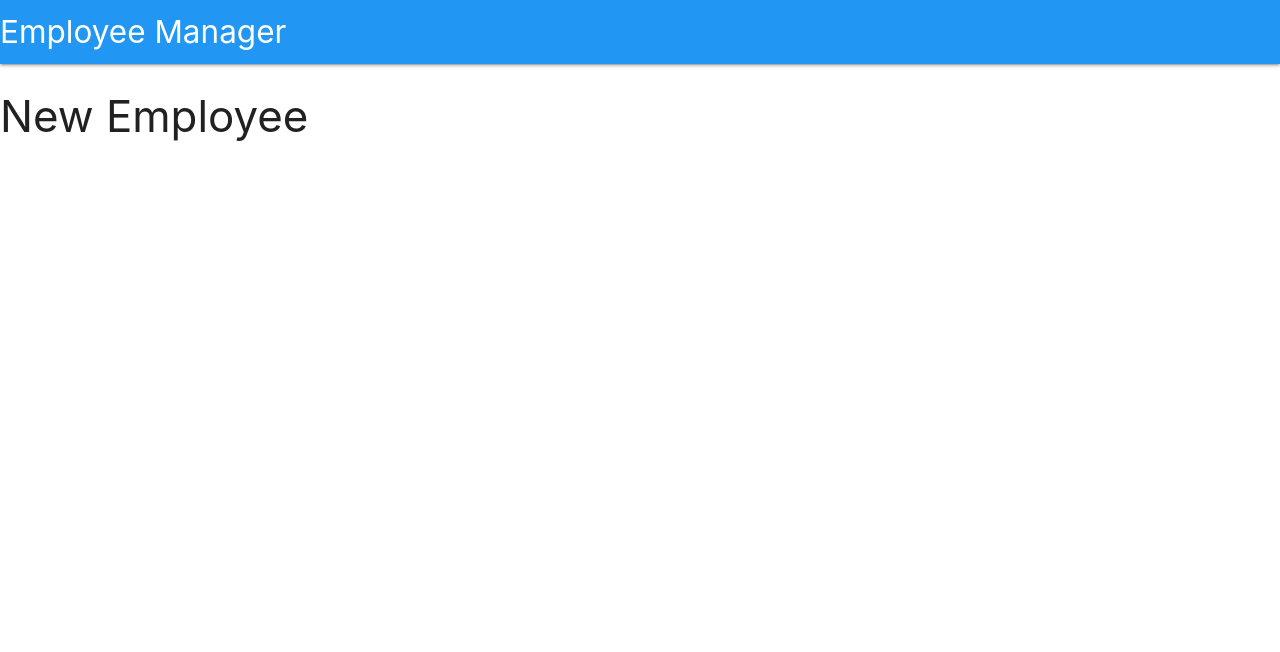
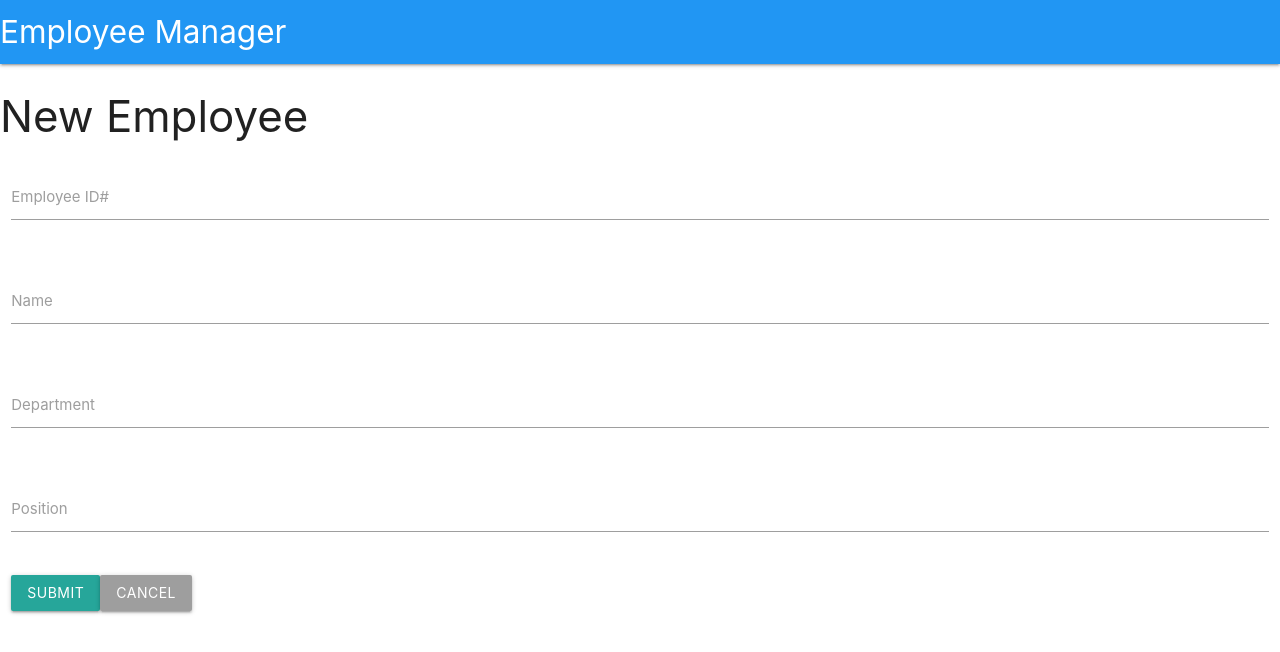
Before and after one commit to marcionitao/employeemanager, a Vue app: page /#/new in a window 1280 px wide. Shown: the top 652 px of the page. Built offline with nearby package versions, Linux system fonts and the light colour scheme; no server answers.

Commit message:
add new employee method

```diff
--- a/src/components/NewEmployee.vue
+++ b/src/components/NewEmployee.vue
@@ -1,17 +1,72 @@
 <template>
   <div id='new-employee'>
     <h3>New Employee</h3>
+    <div class="row">
+
+      <form @submit.prevent.stop="saveEmployee" class="col s12">
+
+        <div class="row">
+          <div class="input-field col s12">
+            <input type="text" v-model="employee_id" required>
+            <label>Employee ID#</label>
+          </div>
+        </div>
+
+        <div class="row">
+          <div class="input-field col s12">
+            <input type="text" v-model="name" required>
+            <label>Name</label>
+          </div>
+        </div>
+
+        <div class="row">
+          <div class="input-field col s12">
+            <input type="text" v-model="dept" required>
+            <label>Department</label>
+          </div>
+        </div>
+
+         <div class="row">
+          <div class="input-field col s12">
+            <input type="text" v-model="position" required>
+            <label>Position</label>
+          </div>
+        </div>
+
+        <button type="submit" class="btn">Submit</button>
+        <router-link to="/" class="btn grey">Cancel</router-link>
+      </form>
+
+    </div>
   </div>
 </template>
 
 <script>
+import db from './firebaseInit';
 
 export default {
   name: 'new-employee',
   data() {
     return {
-
+      employee_id: null,
+      name: null,
+      dept: null,
+      position: null,
     };
+  },
+  methods: {
+    saveEmployee() {
+      db.collection('employees').add({
+        employee_id: this.employee_id,
+        name: this.name,
+        dept: this.dept,
+        position: this.position,
+        // eslint-disable-next-line
+      }).then((docRef) => {
+        this.$router.push('/');
+        // eslint-disable-next-line
+      }).catch(error => console.log(error));
+    },
   },
 };
 
--- a/src/components/ViewEmployee.vue
+++ b/src/components/ViewEmployee.vue
@@ -7,7 +7,7 @@
       <li class="collection-item">Position: {{position}}</li>
     </ul>
     <router-link to="/" class="btn green">Back</router-link>
-    <button @click="deleteEmployee" class="btn red">Delete</button>
+    <button @click.prevent.stop="deleteEmployee" class="btn red">Delete</button>
   </div>
 </template>
 
```
